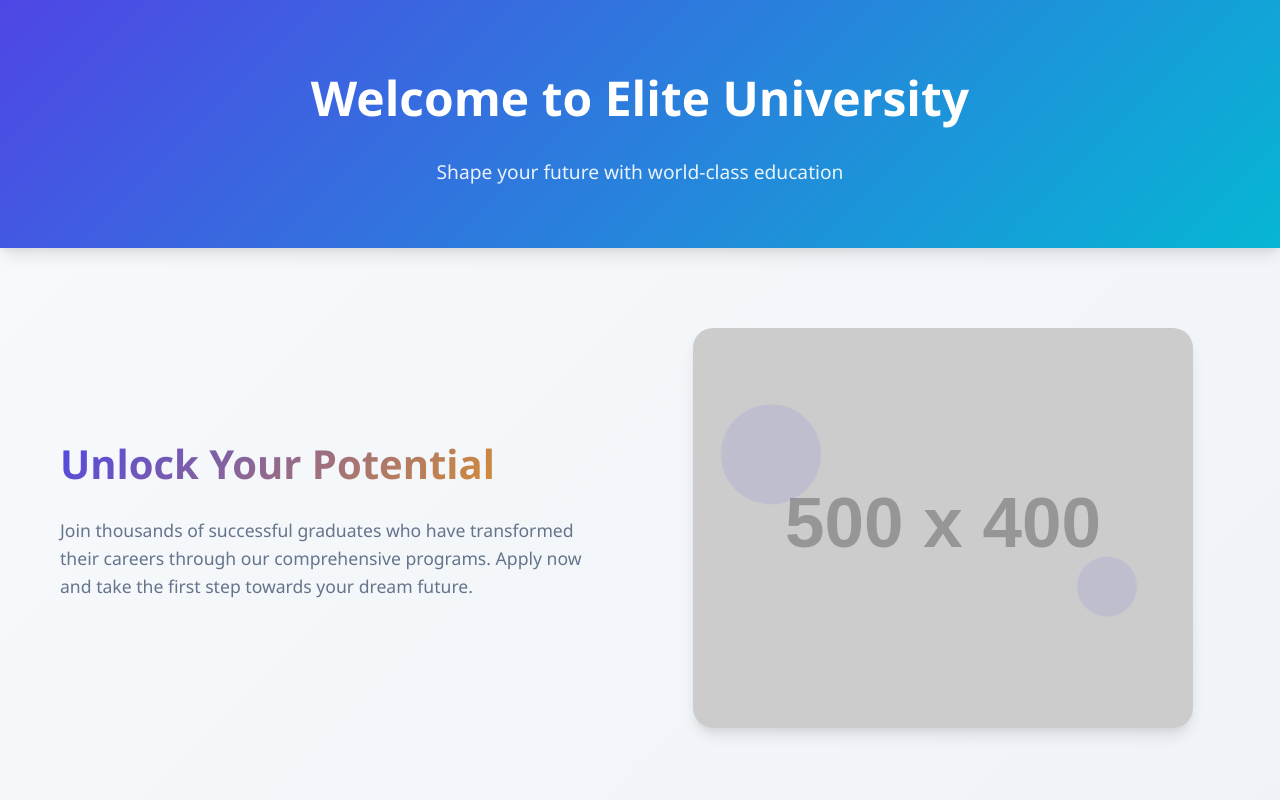
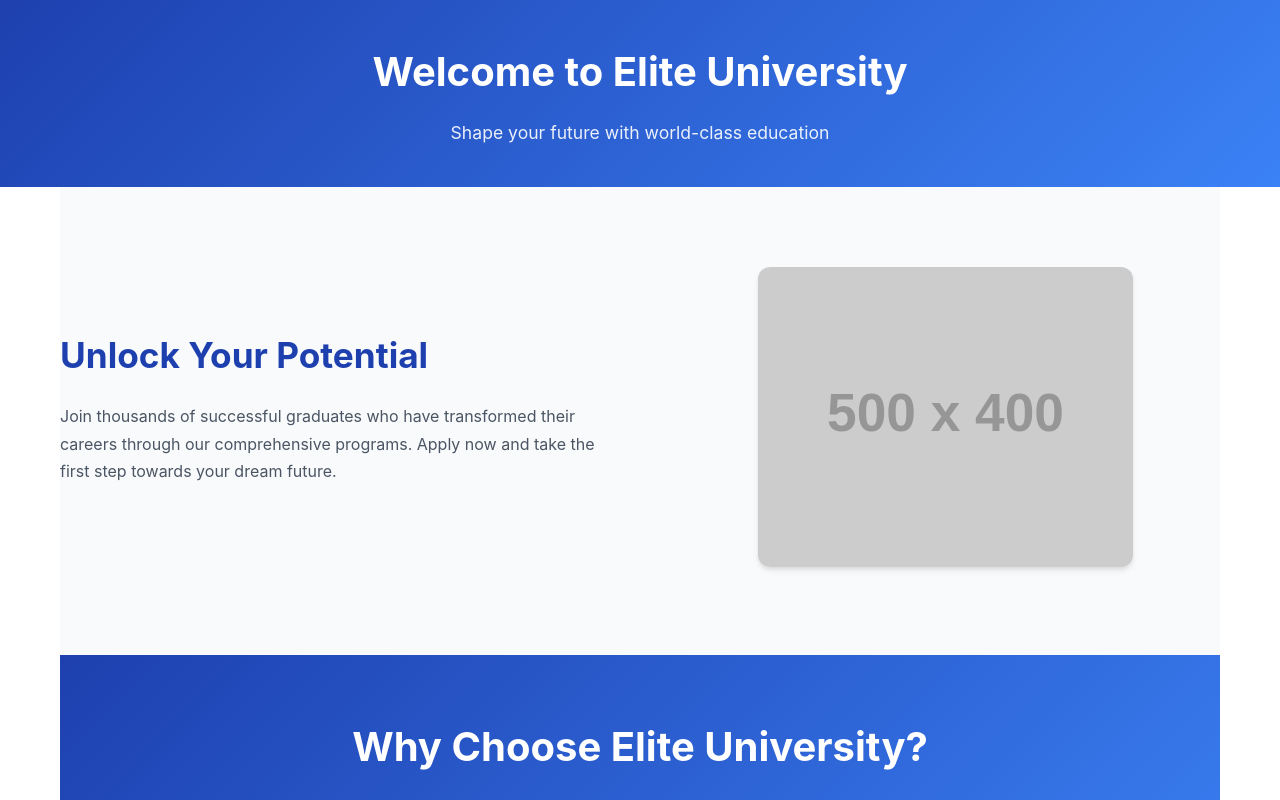
Before and after one commit to harsh-malhotra-codes/KollegeApply_Assign, a website: page LP-1.html in a window 1280 px wide. Shown: the top 800 px of the page. Drawn offline with Linux system fonts and the light colour scheme; placeholder pictures from the web are drawn by us.

Commit message:
Remove navigation links to make pages look more professional like standalone websites

```diff
--- a/LP-1.html
+++ b/LP-1.html
@@ -6,14 +6,15 @@
     <title>College Admissions - Landing Page 1</title>
     <style>
         :root {
-            --primary-color: #4f46e5;
-            --secondary-color: #06b6d4;
+            --primary-color: #1e40af;
+            --secondary-color: #3b82f6;
             --accent-color: #f59e0b;
-            --bg-color: #f8fafc;
+            --bg-color: #ffffff;
             --text-color: #1f2937;
-            --error-color: #ef4444;
-            --success-color: #10b981;
-            --shadow: 0 10px 15px -3px rgba(0, 0, 0, 0.1), 0 4px 6px -2px rgba(0, 0, 0, 0.05);
+            --light-bg: #f8fafc;
+            --error-color: #dc2626;
+            --success-color: #059669;
+            --shadow: 0 4px 6px -1px rgba(0, 0, 0, 0.1), 0 2px 4px -1px rgba(0, 0, 0, 0.06);
         }
 
         * {
@@ -23,10 +24,10 @@
         }
 
         body {
-            font-family: 'Segoe UI', Tahoma, Geneva, Verdana, sans-serif;
+            font-family: 'Inter', 'Segoe UI', Tahoma, Geneva, Verdana, sans-serif;
             line-height: 1.6;
             color: var(--text-color);
-            background: linear-gradient(135deg, var(--bg-color) 0%, #e2e8f0 100%);
+            background: var(--bg-color);
             min-height: 100vh;
         }
 
@@ -39,95 +40,80 @@
         header {
             background: linear-gradient(135deg, var(--primary-color) 0%, var(--secondary-color) 100%);
             color: white;
-            padding: 60px 0;
+            padding: 40px 0;
             text-align: center;
-            box-shadow: var(--shadow);
+            position: relative;
+        }
+
+        .nav-links {
+            position: absolute;
+            top: 20px;
+            right: 20px;
+            display: flex;
+            gap: 15px;
+        }
+
+        .nav-link {
+            color: white;
+            text-decoration: none;
+            padding: 8px 16px;
+            border-radius: 6px;
+            font-size: 0.9rem;
+            font-weight: 500;
+            transition: background-color 0.3s ease;
+            background: rgba(255, 255, 255, 0.1);
+        }
+
+        .nav-link:hover {
+            background: rgba(255, 255, 255, 0.2);
         }
 
         header h1 {
-            font-size: 3rem;
-            margin-bottom: 20px;
+            font-size: 2.5rem;
+            margin-bottom: 15px;
             font-weight: 700;
         }
 
         header p {
-            font-size: 1.2rem;
+            font-size: 1.1rem;
             opacity: 0.9;
+            max-width: 600px;
+            margin: 0 auto;
         }
 
         .hero {
             display: grid;
             grid-template-columns: 1fr 1fr;
-            gap: 50px;
+            gap: 60px;
             align-items: center;
             padding: 80px 0;
+            background: var(--light-bg);
         }
 
         .hero-content h2 {
-            font-size: 2.5rem;
+            font-size: 2.2rem;
             margin-bottom: 20px;
-            background: linear-gradient(135deg, var(--primary-color), var(--accent-color));
-            -webkit-background-clip: text;
-            -webkit-text-fill-color: transparent;
-            background-clip: text;
+            color: var(--primary-color);
+            font-weight: 700;
         }
 
         .hero-content p {
-            font-size: 1.1rem;
+            font-size: 1rem;
             margin-bottom: 30px;
-            color: #64748b;
+            color: #4b5563;
+            line-height: 1.7;
         }
 
         .hero-image {
             text-align: center;
-            position: relative;
         }
 
         .hero-image img {
             max-width: 100%;
-            height: auto;
-            border-radius: 20px;
+            height: 300px;
+            object-fit: cover;
+            border-radius: 12px;
             box-shadow: var(--shadow);
-        }
-
-        .floating-elements {
-            position: absolute;
-            top: 0;
-            left: 0;
-            right: 0;
-            bottom: 0;
-            pointer-events: none;
-            overflow: hidden;
-        }
-
-        .floating-elements::before,
-        .floating-elements::after {
-            content: '';
-            position: absolute;
-            background: rgba(79, 70, 229, 0.1);
-            border-radius: 50%;
-            animation: float 6s ease-in-out infinite;
-        }
-
-        .floating-elements::before {
-            width: 100px;
-            height: 100px;
-            top: 20%;
-            left: 10%;
-            animation-delay: 0s;
-        }
-
-        .floating-elements::after {
-            width: 60px;
-            height: 60px;
-            top: 60%;
-            right: 15%;
-            animation-delay: 3s;
-        }
-
-        @keyframes float {
-            0%, 100% { transform: translateY(0px) rotate(0deg); }
-            50% { transform: translateY(-20px) rotate(180deg); }
         }
 
         .stats-section {
@@ -525,7 +511,6 @@
             </div>
             <div class="hero-image">
                 <img src="https://via.placeholder.com/500x400/4f46e5/ffffff?text=University+Campus" alt="University Campus">
-                <div class="floating-elements"></div>
             </div>
         </section>
 
```
